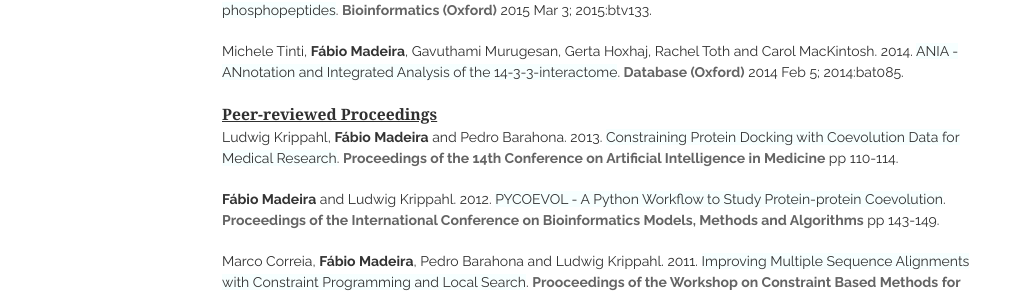
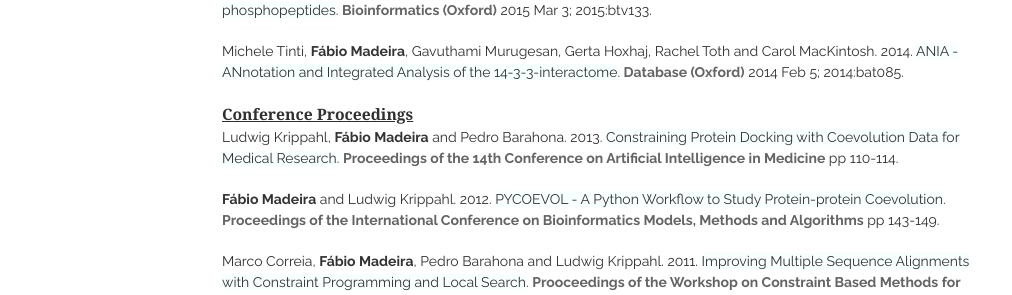
Before and after one commit to biomadeira/resume, a Jekyll site: the page built from index.html, in a window 1280 px wide and 900 px high, scrolled down 315 px. Shown: the part 157-452 px from the top of the window, without its empty margins (138-1150 px from the left). Built offline with Jekyll 4.4.1, drawn with Linux system fonts in a browser that asks for light colours; nearby versions of some CDN libraries; Markdown is read by kramdown in place of the engine named in the settings; the list of posts is cut into pages by our own code.

Commit message:
Minor edit in the publications.

```diff
--- a/_includes/publications.html
+++ b/_includes/publications.html
@@ -17,7 +17,7 @@
     </article>
     <article>
         <header>
-            <h1><u>Peer-reviewed Proceedings</u></h1>
+            <h1><u>Conference Proceedings</u></h1>
         </header>
         Ludwig Krippahl, <strong>Fábio Madeira</strong> and Pedro Barahona. 2013.
         <a href="http://dx.doi.org/10.1007/978-3-642-38326-7">Constraining Protein Docking
```
